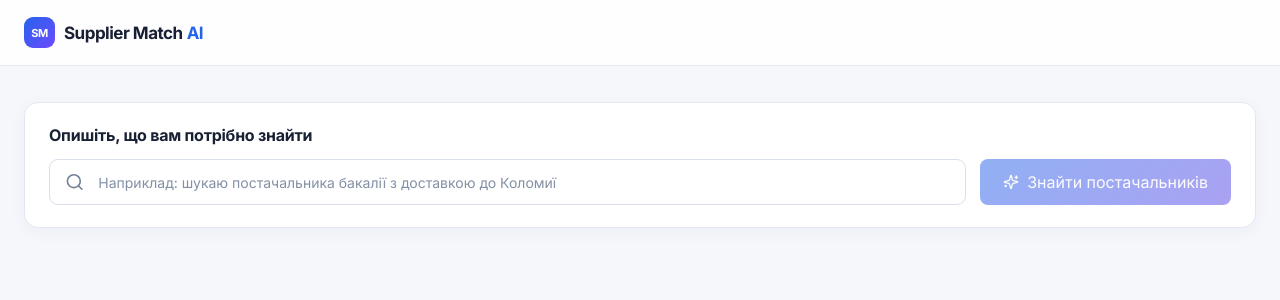
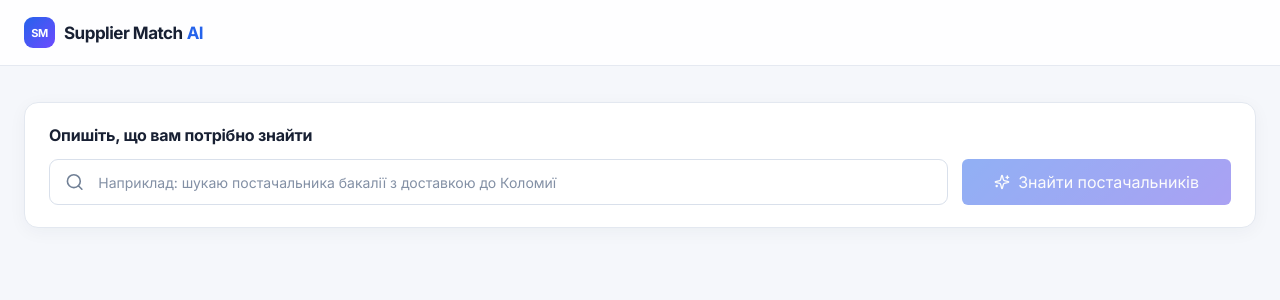
Before and after one commit to zaiarnaolha/Supplier-Match-AI, a React (Vite) app: page /app in a window 1280 px wide. Shown: the top 300 px of the page. Built offline with nearby package versions, Linux system fonts and the light colour scheme.

Commit message:
Align application buttons with landing geometry

```diff
--- a/src/components/Button/Button.module.css
+++ b/src/components/Button/Button.module.css
@@ -3,4 +3,3 @@
 .primary{color:var(--semantic-text-on-primary);background:var(--semantic-action-primary)}.primary:hover{background:var(--semantic-action-primary-hover)}
 .secondary{color:var(--semantic-text-primary);background:var(--semantic-surface-default);border:1px solid var(--semantic-border-default)}.secondary:hover{background:var(--semantic-surface-subtle)}
 .ghost{color:var(--semantic-text-muted);background:transparent}.ghost:hover{color:var(--semantic-text-primary)}
-@media(max-width:720px){.medium,.large{min-height:44px;padding-inline:var(--spacing-5)}}
--- a/src/components/ui/button.tsx
+++ b/src/components/ui/button.tsx
@@ -3,8 +3,8 @@ import { cva, type VariantProps } from 'class-variance-authority';
 import { cn } from '@/lib/utils';
 
 const buttonVariants = cva(
-  'inline-flex items-center justify-center gap-2 whitespace-nowrap rounded-md text-[13px] font-semibold leading-[1.2] transition-colors disabled:pointer-events-none disabled:opacity-50 focus-visible:outline-none focus-visible:ring-2 focus-visible:ring-ring',
-  { variants: { variant: { default: 'bg-primary text-primary-foreground hover:opacity-90', outline: 'border border-input bg-background hover:bg-accent hover:text-accent-foreground', secondary: 'bg-secondary text-secondary-foreground hover:opacity-80', ghost: 'hover:bg-accent hover:text-accent-foreground' }, size: { default: 'h-9 px-4 py-2', sm: 'h-8 rounded-md px-3', lg: 'h-10 rounded-md px-6', icon: 'size-9' } }, defaultVariants: { variant: 'default', size: 'default' } },
+  'inline-flex items-center justify-center gap-2 whitespace-nowrap rounded-[var(--radius-small)] text-[13px] font-semibold leading-[1.2] transition-colors disabled:pointer-events-none disabled:opacity-50 focus-visible:outline-none focus-visible:ring-2 focus-visible:ring-ring',
+  { variants: { variant: { default: 'bg-primary text-primary-foreground hover:opacity-90', outline: 'border border-input bg-background hover:bg-accent hover:text-accent-foreground', secondary: 'bg-secondary text-secondary-foreground hover:opacity-80', ghost: 'hover:bg-accent hover:text-accent-foreground' }, size: { default: 'min-h-[46px] px-8 py-0', sm: 'h-8 px-3', lg: 'min-h-[46px] px-8 py-0', icon: 'size-9' } }, defaultVariants: { variant: 'default', size: 'default' } },
 );
 
 type ButtonProps = ButtonHTMLAttributes<HTMLButtonElement> & VariantProps<typeof buttonVariants>;
--- a/src/pages/CompareScreen/CompareScreen.module.css
+++ b/src/pages/CompareScreen/CompareScreen.module.css
@@ -32,7 +32,7 @@
 .valueCell > span { min-width: 0; }
 .valueCell > span + span { flex: 0 0 18px; margin-top: 1px; }
 .actionsRow > div, .actionsRow > button { margin: 18px; }
-.actionsRow > button { min-width: 0; min-height: 40px; padding-inline: 10px; background: #4f46e5; font-size: 13px; white-space: normal; }
+.actionsRow > button { min-width: 0; background: #4f46e5; white-space: normal; }
 .mobileComparison { display: none; }
 
 @media (max-width: 900px) {
@@ -78,5 +78,5 @@
   .mobileValues > div > span:first-child { min-width: 0; }
   .mobileValues > div > span + span { flex: 0 0 18px; margin-top: 1px; }
   .mobileActions { display: grid; gap: 10px; margin-top: 16px; }
-  .mobileActions button { width: 100%; min-height: 46px; background: linear-gradient(135deg, #2563eb, #5746e8); white-space: normal; }
+  .mobileActions button { width: 100%; background: linear-gradient(135deg, #2563eb, #5746e8); white-space: normal; }
 }
--- a/src/pages/SupplierSearchPage/SupplierSearchPage.module.css
+++ b/src/pages/SupplierSearchPage/SupplierSearchPage.module.css
@@ -13,11 +13,12 @@
 .searchInput:focus-within { border-color: #6c7ff2; box-shadow: 0 0 0 3px rgb(79 70 229 / 10%); }
 .searchInput input { width: 100%; min-width: 0; border: 0; outline: 0; color: #202a3d; background: transparent; font: 400 14px Inter, sans-serif; }
 .searchInput input::placeholder { color: #8390a5; }
-.searchCard form > button, .clarification > button { height: 46px; gap: 8px; padding: 0 23px; background: linear-gradient(135deg, #2563eb, #5746e8); }
+.searchCard form > button, .clarification > button { gap: 8px; background: linear-gradient(135deg, #2563eb, #5746e8); }
 .clarification { display: grid; grid-template-columns: 1fr 220px auto; align-items: center; gap: 14px; margin-top: 14px; padding: 14px; border: 1px solid #e2e6f0; border-radius: 10px; background: #f8f9fd; }
 .clarification strong { font-size: 13px; }
 .clarification p { margin-top: 3px; color: #778197; font-size: 12px; }
-.neutralSelect, .filterFields button { min-height: 44px; border: 1px solid #d7dde7; border-radius: 9px; color: #263248; background: #fff !important; box-shadow: 0 1px 3px rgb(30 48 80 / 7%); }
+.neutralSelect, .filterFields button { border: 1px solid #d7dde7; color: #263248; background: #fff !important; box-shadow: 0 1px 3px rgb(30 48 80 / 7%); }
+.neutralSelect { min-height: 46px; border-radius: var(--radius-small); }
 .neutralSelect, .clarificationSelectContent [data-slot="select-item"] { font-size: 13px; font-weight: 600; line-height: 1.2; }
 .neutralSelect:hover, .neutralSelect[data-state="open"], .filterFields button:hover, .filterFields button[data-state="open"] { color: #263248; background: #f9fafc !important; }
 .neutralSelect:focus, .neutralSelect:focus-visible, .filterFields button:focus-visible { border-color: #a8b2ec; color: #263248; background: #fff !important; box-shadow: 0 0 0 3px rgb(79 70 229 / 10%); }
@@ -29,7 +30,7 @@
 .filterFields { display: grid; gap: 20px; }
 .filterFields label { min-width: 0; }
 .filterFields label > span { display: block; margin-bottom: 9px; color: #4a556b; font-size: 12px; font-weight: 500; }
-.filterFields button { width: 100%; min-width: 0; padding-inline: 13px; font-size: 13px; }
+.filterFields button { width: 100%; min-width: 0; min-height: 44px; padding-inline: 13px; border-radius: 9px; font-size: 13px; }
 .resultsCard { width: 100%; min-width: 0; padding: 20px; }
 .resultsHeader { margin-bottom: 16px; }
 .resultsHeader h2 { font-family: Inter, sans-serif; font-size: 16px; letter-spacing: -.01em; }
@@ -67,15 +68,14 @@
 .supplierActions label { display: flex; width: fit-content; max-width: 100%; align-items: center; gap: 8px; color: #455167; font-size: 13px; line-height: 1.35; cursor: pointer; }
 .supplierActions label button { width: 16px; height: 16px; flex: 0 0 16px; padding: 0; background: #fff; }
 .supplierActions label button[data-state="checked"] { color: #fff; background: #4f46e5; }
-.supplierActions > button { width: fit-content; min-width: 158px; height: 36px; padding: 0 13px; background: #4f46e5; }
+.supplierActions > button { width: fit-content; min-width: 158px; background: #4f46e5; }
 .mobileFilters { display: none; }
 .compareLimit { margin: 12px 0 0; padding: 9px 12px; border: 1px solid #e4d7a9; border-radius: 8px; color: #654f13; background: #fffaf0; font-size: 12px; font-weight: 500; line-height: 1.4; }
 .compareBar { position: sticky; z-index: 10; bottom: 16px; display: flex; min-width: 0; align-items: center; justify-content: space-between; gap: 18px; margin-top: 14px; padding: 11px 12px 11px 16px; border: 1px solid #d8dcf8; border-radius: 11px; background: rgb(255 255 255 / 96%); box-shadow: 0 8px 28px rgb(40 48 100 / 16%); backdrop-filter: blur(10px); }
 .compareBar div { display: grid; min-width: 0; gap: 2px; }
 .compareBar strong { color: #29324a; font-size: 13px; line-height: 1.3; }
 .compareBar span { color: #687386; font-size: 12px; line-height: 1.3; }
-.compareBar button { min-width: 132px; height: 40px; background: linear-gradient(135deg, #2563eb, #5746e8); }
-.supplierActions > button, .compareBar button { font-size: 13px; font-weight: 600; line-height: 1.2; }
+.compareBar button { min-width: 132px; background: linear-gradient(135deg, #2563eb, #5746e8); }
 
 @media (max-width: 1160px) {
   .resultsLayout { grid-template-columns: 260px minmax(0, 1fr); }
@@ -123,12 +123,12 @@
   .criteria dd { font-size: 13px; }
   .supplierActions { display: grid; grid-template-columns: 1fr; align-items: stretch; gap: 14px; margin-top: 0; padding-top: 0; border-top: 0; }
   .supplierActions label { font-size: 13px; }
-  .supplierActions > button { width: 100%; height: 40px; }
+  .supplierActions > button { width: 100%; }
   .resultsCard:has(.compareBar) { padding-bottom: calc(8px + env(safe-area-inset-bottom)); }
   .compareBar { bottom: max(8px, env(safe-area-inset-bottom)); gap: 10px; margin: 14px 0 0; padding: 10px; border-radius: 10px; }
   .compareBar strong { font-size: 12px; }
   .compareBar span { font-size: 11px; }
-  .compareBar button { min-width: 128px; min-height: 44px; padding-inline: 12px; }
+  .compareBar button { min-width: 128px; }
 }
 
 @media (max-width: 390px) {
```
